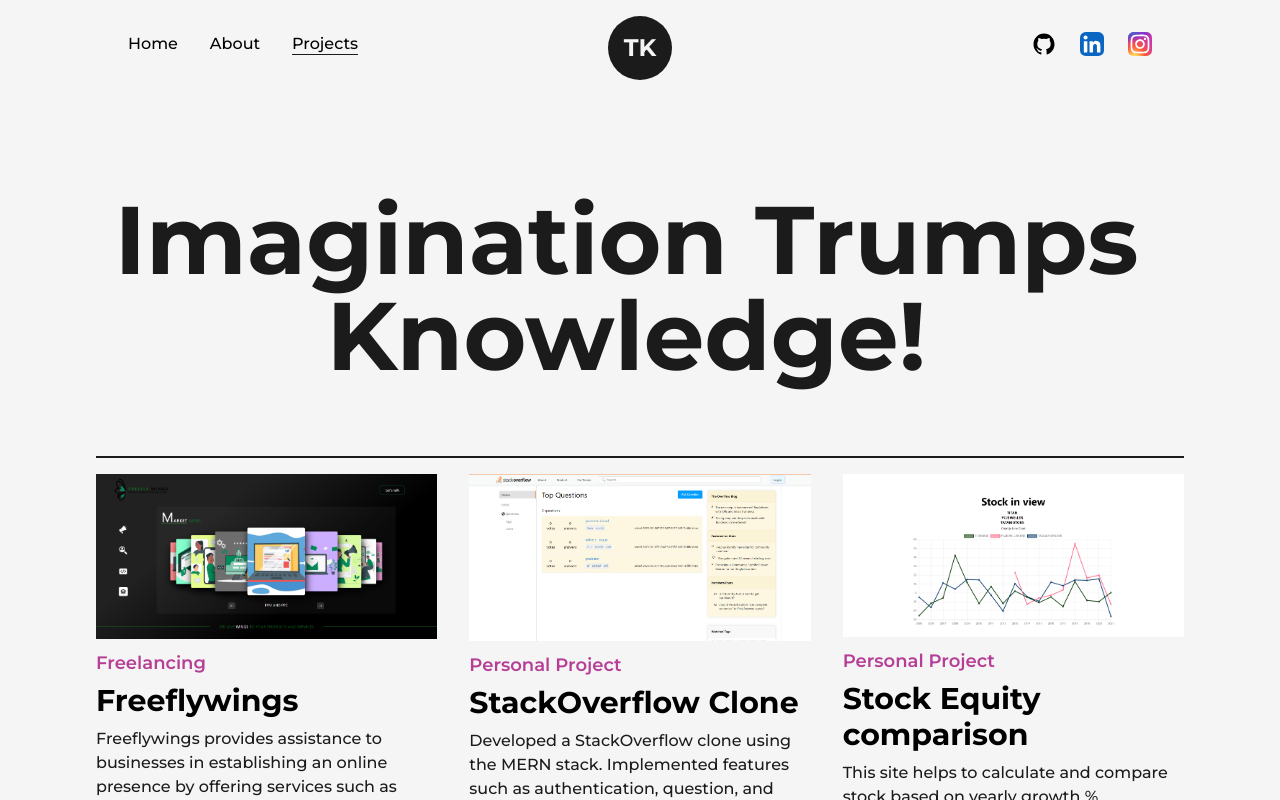
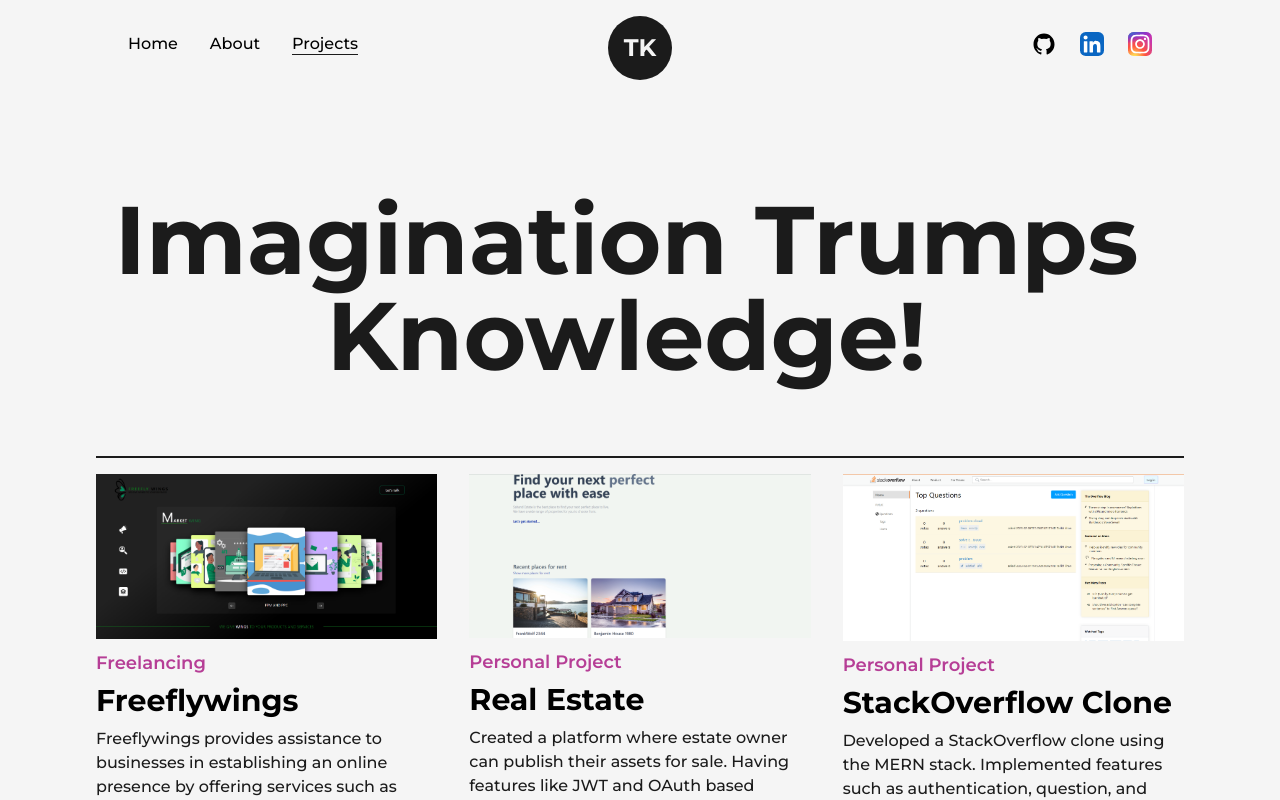
Before and after one commit to DBcoppr/Portfolio, a Next.js app: page /projects in a window 1280 px wide. Shown: the top 800 px of the page. Built offline with nearby package versions, Linux system fonts and the light colour scheme.

Commit message:
added new porject estate

```diff
--- a/src/pages/projects.js
+++ b/src/pages/projects.js
@@ -8,6 +8,7 @@ import React from "react";
 import Projectimg from "../../public/images/projects/instamedz_img.png";
 import freelflyimg from "../../public/images/projects/freeflywings_img.png";
 import ecom from "../../public/images/projects/ecom.png";
+import housing from "../../public/images/projects/housing.png";
 import stackoverflow from "../../public/images/projects/stackoverflow.png";
 import stock from "../../public/images/projects/stock.png";
 import Pagetransition from "@/components/Pagetransition";
@@ -72,6 +73,17 @@ const projects = () => {
             </div>
             <div className="col-span-4">
               <Projtype1
+                link="https://github.com/DBcoppr/Housing"
+                gitlink="https://github.com/DBcoppr/Housing"
+                title="Real Estate"
+                type="Personal Project"
+                img={housing}
+                summary="Created a platform where estate owner can publish their assets for sale. Having features like JWT and OAuth based authentication using firebase, state mangement with redux toolkit
+                Implement Firebase Storage for seamless image uploading within the platform."
+              />
+            </div>
+            <div className="col-span-4">
+              <Projtype1
                 link="https://github.com/DBcoppr/stackoverflow-clone_frontend"
                 gitlink="https://github.com/DBcoppr/stackoverflow-clone_frontend"
                 title="StackOverflow Clone"
```
Also changed, not shown: public/images/projects/housing.png (added).
